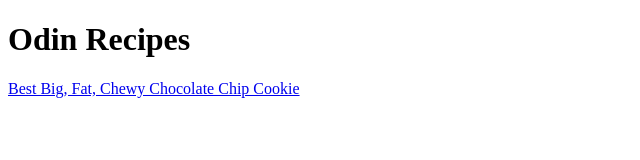
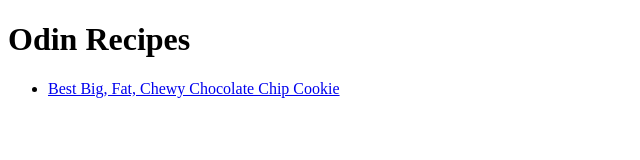
Before and after one commit to fullstackraven/odin-recipes, a plain HTML site: page index.html in a window 1280 px wide. Shown: the whole page, without its empty margins (0-640 px from the left). Drawn offline with Linux system fonts and the light colour scheme.

Commit message:
Add ul for html links

```diff
--- a/index.html
+++ b/index.html
@@ -7,7 +7,10 @@
     </head>
     <body>
         <h1>Odin Recipes</h1>
-        <a href="cookie.html">Best Big, Fat, Chewy Chocolate Chip Cookie</a>
+            <ul>
+                <li><a href="cookie.html">Best Big, Fat, Chewy Chocolate Chip Cookie</a></li>
+            </ul>
+
     </body>
 
 </html>
```
